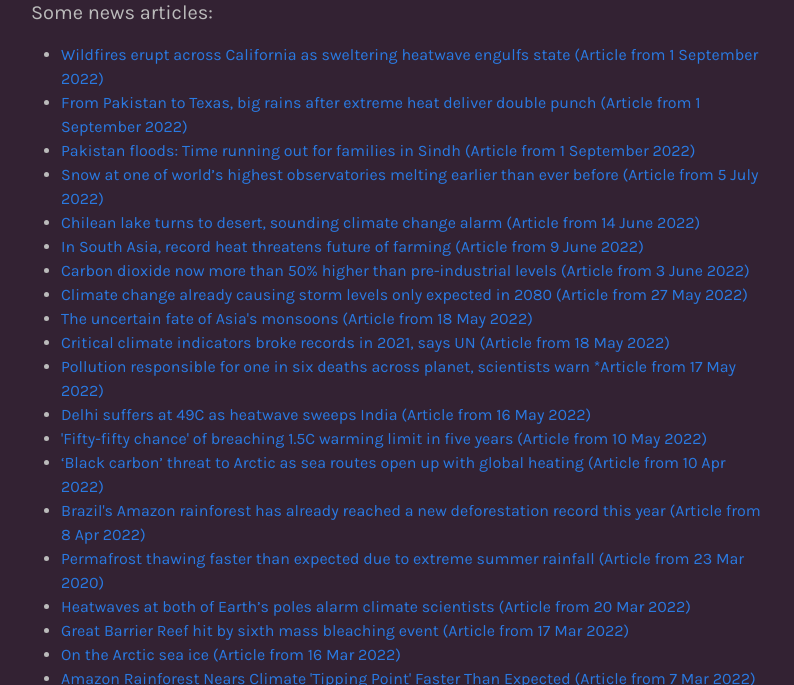
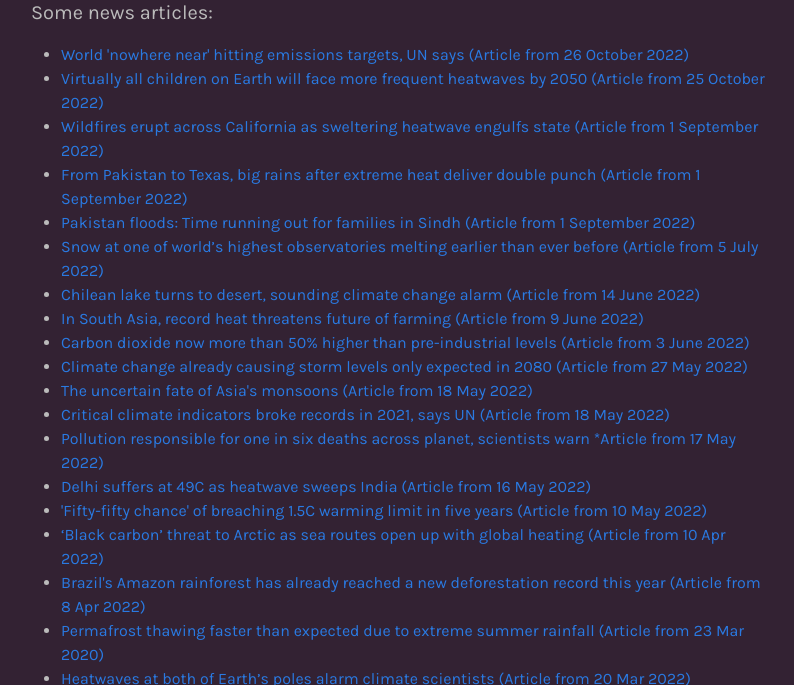
Before and after one commit to shrivathsap/shrivathsap.github.io, a Jekyll site: the page built from misc_links/climate.html, in a window 1280 px wide and 900 px high, scrolled down 2057 px, cut to the strip 215-900 px from the top of the window. Shown: the whole strip, without its empty margins (239-1033 px from the left). Built offline with Jekyll 4.4.1, drawn with Linux system fonts in a browser that asks for light colours.

Commit message:
climate change

```diff
--- a/misc_links/climate.html
+++ b/misc_links/climate.html
@@ -102,6 +102,8 @@ layout: page
 
 		<h4>Some news articles:</h4>
 		<ul>
+			<li><a href="https://www.cbc.ca/news/climate/united-nations-world-climate-emissions-report-1.6629858">World 'nowhere near' hitting emissions targets, UN says (Article from 26 October 2022)</a></li>
+			<li><a href="https://www.theguardian.com/environment/2022/oct/25/global-heatwaves-2050-unicef-report">Virtually all children on Earth will face more frequent heatwaves by 2050 (Article from 25 October 2022)</a></li>
 			<li><a href="https://www.theguardian.com/world/2022/sep/01/wildfires-california-heatwave-los-angeles">Wildfires erupt across California as sweltering heatwave engulfs state (Article from 1 September 2022)</a></li>
 			<li><a href="https://www.reuters.com/business/environment/pakistan-texas-big-rains-after-extreme-heat-deliver-double-punch-2022-09-01/">From Pakistan to Texas, big rains after extreme heat deliver double punch (Article from 1 September 2022)</a></li>
 			<li><a href="https://www.bbc.com/news/world-asia-62757605">Pakistan floods: Time running out for families in Sindh (Article from 1 September 2022)</a></li>
```
Also changed, not shown: Gemfile.lock.
